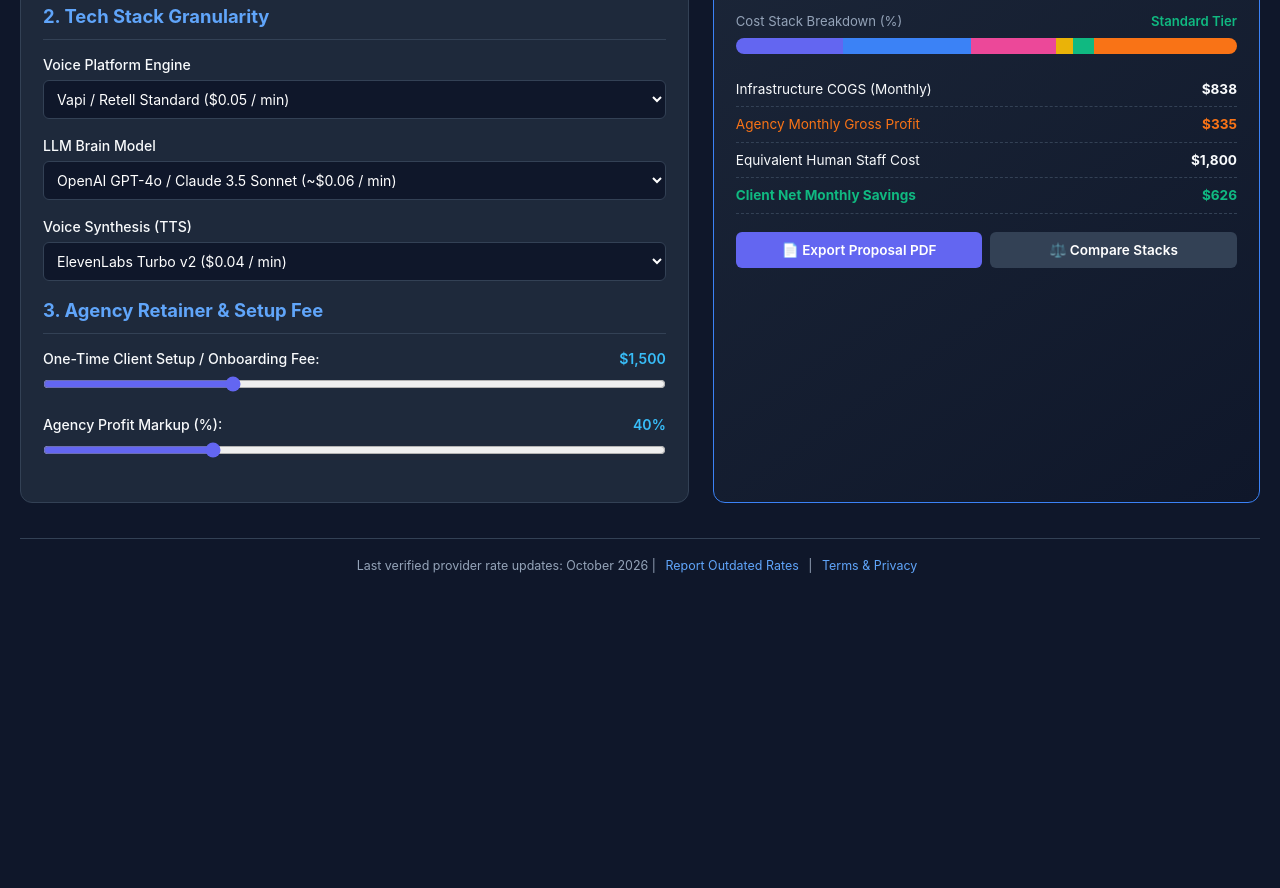
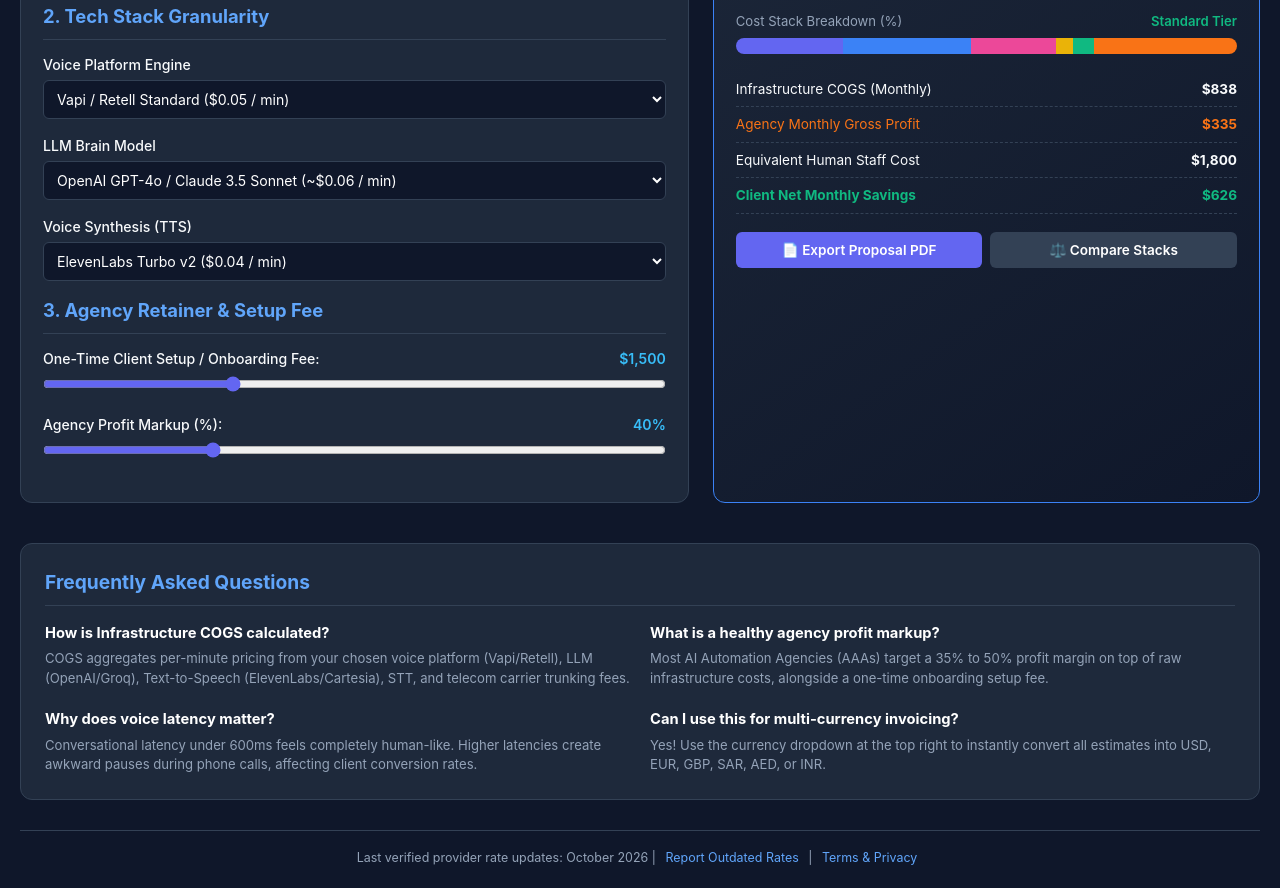
Before and after one commit to aayanashraf/aivoicecalc, a plain HTML site: page index.html in a window 1280 px wide. Shown: the part 486-1374 px from the top of the page. Before the commit the page ends 1082 px from the top, so only its background shows below. Drawn offline with Linux system fonts and the light colour scheme; a script that the page names is missing.

Commit message:
Add SEO FAQ section and final polish

```diff
--- a/index.html
+++ b/index.html
@@ -61,7 +61,7 @@
     .input-group span.val { color: #38bdf8; font-weight: 600; }
 
     input[type="range"] { width: 100%; accent-color: var(--accent); cursor: pointer; }
-    select, input[type="number"], input[type="text"] { width: 100%; padding: 9px; background: #0f172a; border: 1px solid var(--border); border-radius: 6px; color: #fff; font-size: 0.88rem; }
+    select, input[type="number"], input[type="text"], input[type="email"] { width: 100%; padding: 9px; background: #0f172a; border: 1px solid var(--border); border-radius: 6px; color: #fff; font-size: 0.88rem; }
 
     .radio-toggle { display: flex; gap: 10px; }
     .radio-toggle label { flex: 1; text-align: center; background: #0f172a; padding: 8px; border: 1px solid var(--border); border-radius: 6px; cursor: pointer; font-size: 0.82rem; }
@@ -104,6 +104,14 @@
     .btn-primary:hover { background: var(--accent-hover); }
     .btn-secondary { background: #334155; color: #fff; }
 
+    /* FAQ Section */
+    .faq-section { margin-top: 40px; background: var(--card-bg); border: 1px solid var(--border); border-radius: 12px; padding: 24px; }
+    .faq-section h3 { font-size: 1.2rem; color: #60a5fa; margin-bottom: 16px; border-bottom: 1px solid var(--border); padding-bottom: 8px; }
+    .faq-grid { display: grid; grid-template-columns: 1fr 1fr; gap: 20px; }
+    @media (max-width: 800px) { .faq-grid { grid-template-columns: 1fr; } }
+    .faq-item h4 { font-size: 0.92rem; color: #fff; margin-bottom: 5px; }
+    .faq-item p { font-size: 0.82rem; color: var(--text-muted); }
+
     /* Comparison Table Modal */
     .modal { display: none; position: fixed; inset: 0; background: rgba(0,0,0,0.85); align-items: center; justify-content: center; z-index: 1000; padding: 20px; }
     .modal.active { display: flex; }
@@ -114,7 +122,7 @@
     table.compare-table th, table.compare-table td { border: 1px solid var(--border); padding: 8px 12px; text-align: left; }
     table.compare-table th { background: #0f172a; color: #60a5fa; }
 
-    footer { margin-top: 35px; text-align: center; border-top: 1px solid var(--border); padding-top: 18px; color: var(--text-muted); font-size: 0.78rem; }
+    footer { margin-top: 30px; text-align: center; border-top: 1px solid var(--border); padding-top: 18px; color: var(--text-muted); font-size: 0.78rem; }
     footer a { color: #60a5fa; text-decoration: none; margin: 0 6px; }
   </style>
 </head>
@@ -279,6 +287,29 @@
       </div>
     </div>
 
+  </div>
+
+  <!-- FAQ Section for Extra Engagement & SEO -->
+  <div class="faq-section">
+    <h3>Frequently Asked Questions</h3>
+    <div class="faq-grid">
+      <div class="faq-item">
+        <h4>How is Infrastructure COGS calculated?</h4>
+        <p>COGS aggregates per-minute pricing from your chosen voice platform (Vapi/Retell), LLM (OpenAI/Groq), Text-to-Speech (ElevenLabs/Cartesia), STT, and telecom carrier trunking fees.</p>
+      </div>
+      <div class="faq-item">
+        <h4>What is a healthy agency profit markup?</h4>
+        <p>Most AI Automation Agencies (AAAs) target a 35% to 50% profit margin on top of raw infrastructure costs, alongside a one-time onboarding setup fee.</p>
+      </div>
+      <div class="faq-item">
+        <h4>Why does voice latency matter?</h4>
+        <p>Conversational latency under 600ms feels completely human-like. Higher latencies create awkward pauses during phone calls, affecting client conversion rates.</p>
+      </div>
+      <div class="faq-item">
+        <h4>Can I use this for multi-currency invoicing?</h4>
+        <p>Yes! Use the currency dropdown at the top right to instantly convert all estimates into USD, EUR, GBP, SAR, AED, or INR.</p>
+      </div>
+    </div>
   </div>
 
   <footer>
```
